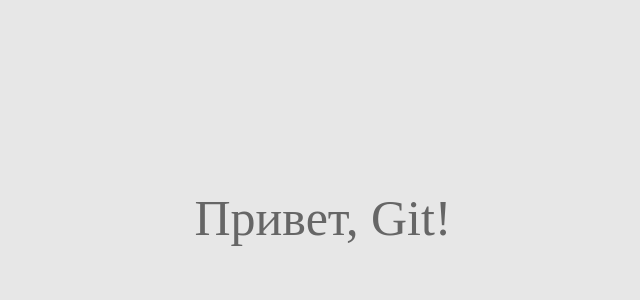
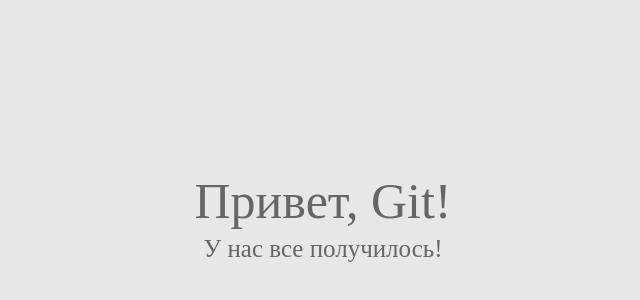
Before and after one commit to tereshchenko21/git-practics-first, a plain HTML site: page index.html in a window 1280 px wide. Shown: the part 182-482 px from the top of the page, without its empty margins (317-957 px from the left). Drawn offline with Linux system fonts and the light colour scheme.

Commit message:
added h2 and style from h2

```diff
--- a/#source/scss/style.scss
+++ b/#source/scss/style.scss
@@ -2,13 +2,20 @@
 
 body{
     background-color: #e7e7e7;
+    display: flex;
+    align-items: center;
+    justify-content: center;
+    height: 100vh;
+    flex-direction: column;
+    gap: 10px;
 }
 
 h1{
-    display: flex;
-    align-items: center;
-    justify-content: center;
     font-size: 50px;
     color: #666;
-    height: 100vh;
 }
+
+h2{
+    font-size: 25px;
+    color: #666;
+}
--- a/index.html
+++ b/index.html
@@ -8,6 +8,7 @@
 </head>
 <body>
     <h1>Привет, Git!</h1>
+    <h2>У нас все получилось!</h2>
     <script src="./js/script.js"></script>
 </body>
 </html>
```
Also changed, not shown: css/style.css.
